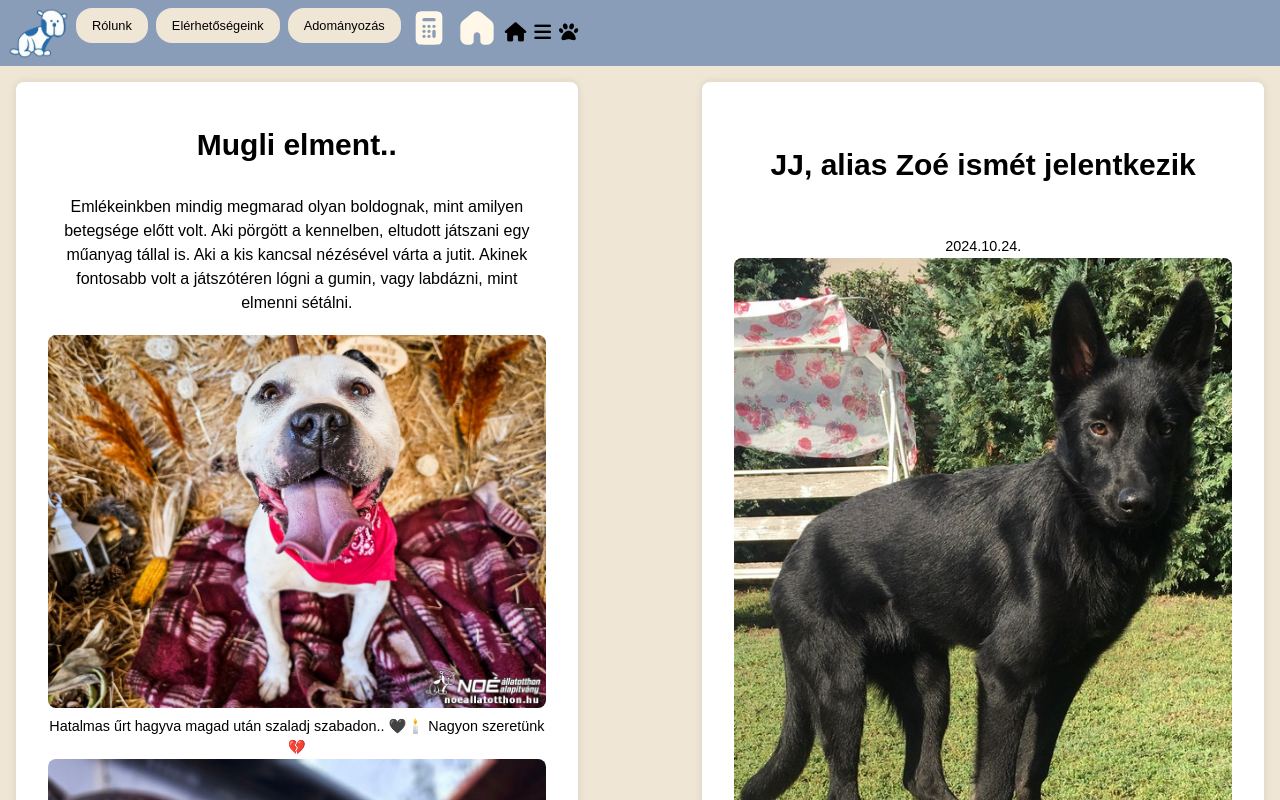
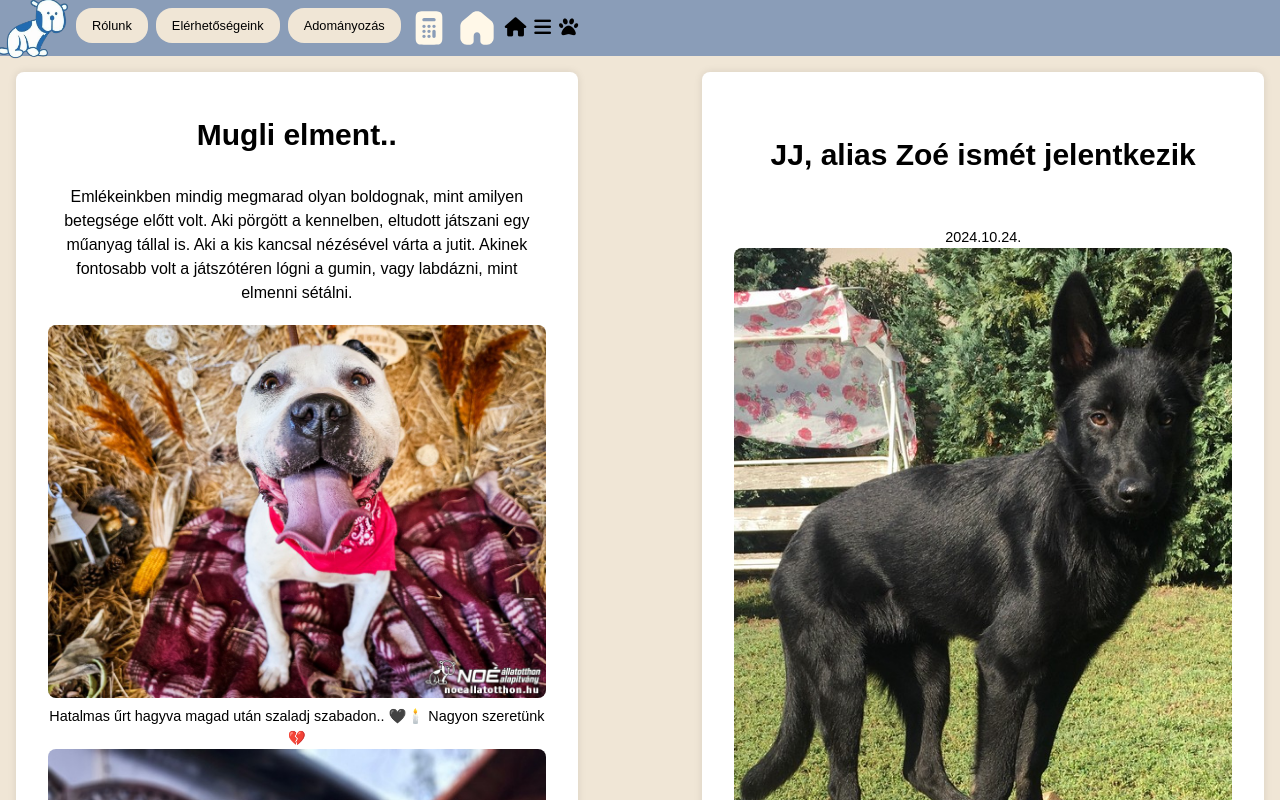
Before and after one commit to Kitti0403/noe_allatotthon, a plain HTML site: page index.html in a window 1280 px wide. Shown: the top 800 px of the page. Drawn offline with nearby package versions, Linux system fonts and the light colour scheme.

Commit message:
nav logo, calc start

```diff
--- /dev/null
+++ b/kalkulator/kalkulator.css
@@ -0,0 +1,10 @@
+:root {
+    --background-color: #f0e6d6;
+    --header-background-color: #8a9db8;
+    --button-background-color: #f0e6d6;
+    --button-hover-color: #d4c4a8;
+    --white-color: #ffffff;
+    --text-color: #000000;
+    --box-shadow-color: rgba(0, 0, 0, 0.1);
+    --textbg: #e6ddc7;
+}
--- a/script.js
+++ b/script.js
@@ -3,7 +3,7 @@ document.getElementById("navbar").innerHTML =
 <div class="header">
         <div class="nav">
             <div class="logo">
-                <img alt="noe logo" src="images/noe_logo_no-bg.png">
+                <img alt="noe logo" src="../images/noe_logo_no-bg.png">
             </div>
 
             <a href="../rolunk/rolunk.html"><button>
--- a/style.css
+++ b/style.css
@@ -23,6 +23,11 @@ body {
     align-items: center;
     justify-content: space-between;
     flex-wrap: wrap;
+}
+
+.logo img{
+    height: 40px;
+    scale: 155%;
 }
 
 .header .logo {
```
Also changed, not shown: kalkulator/kalkulator.html (+7 -0 lines).
